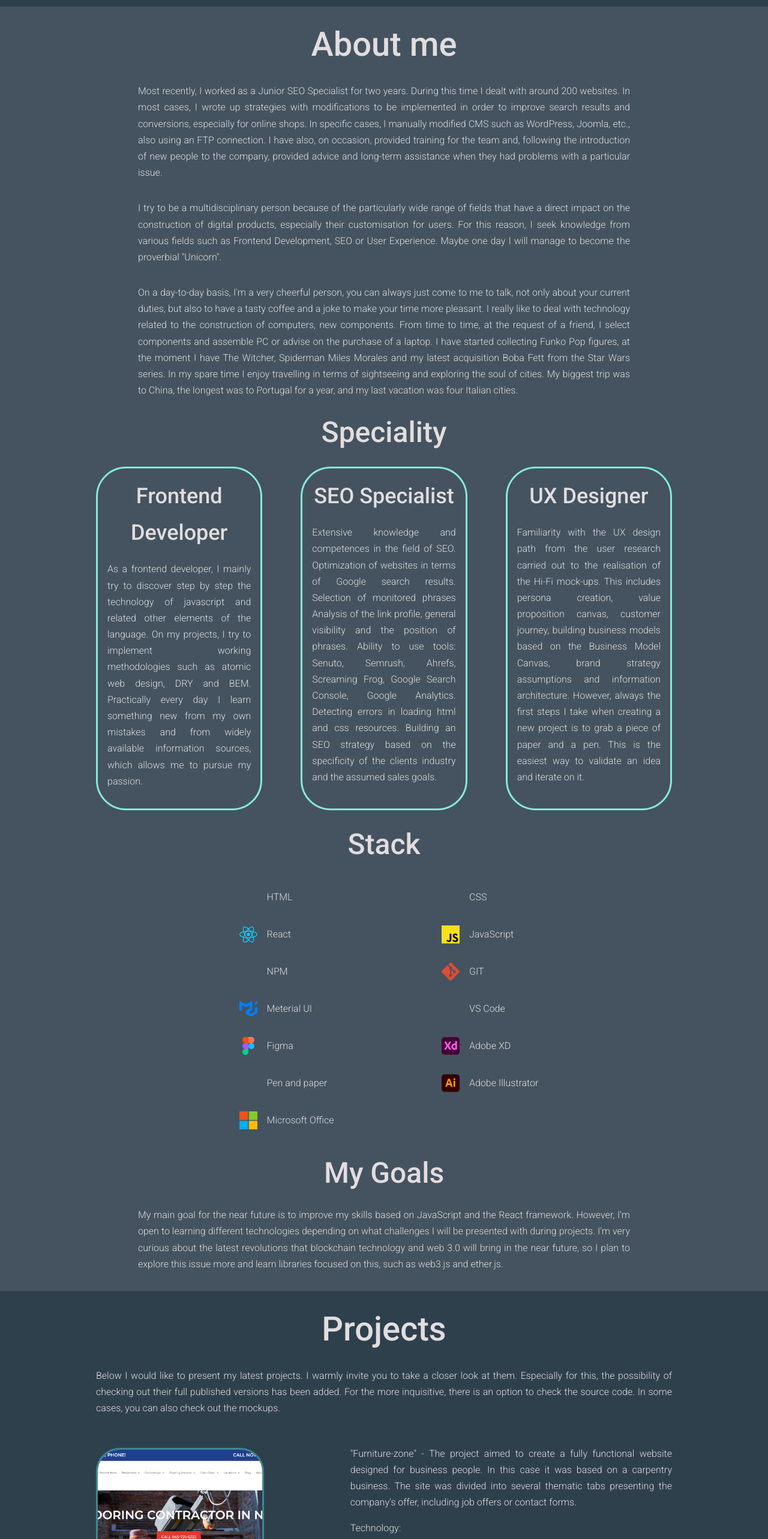
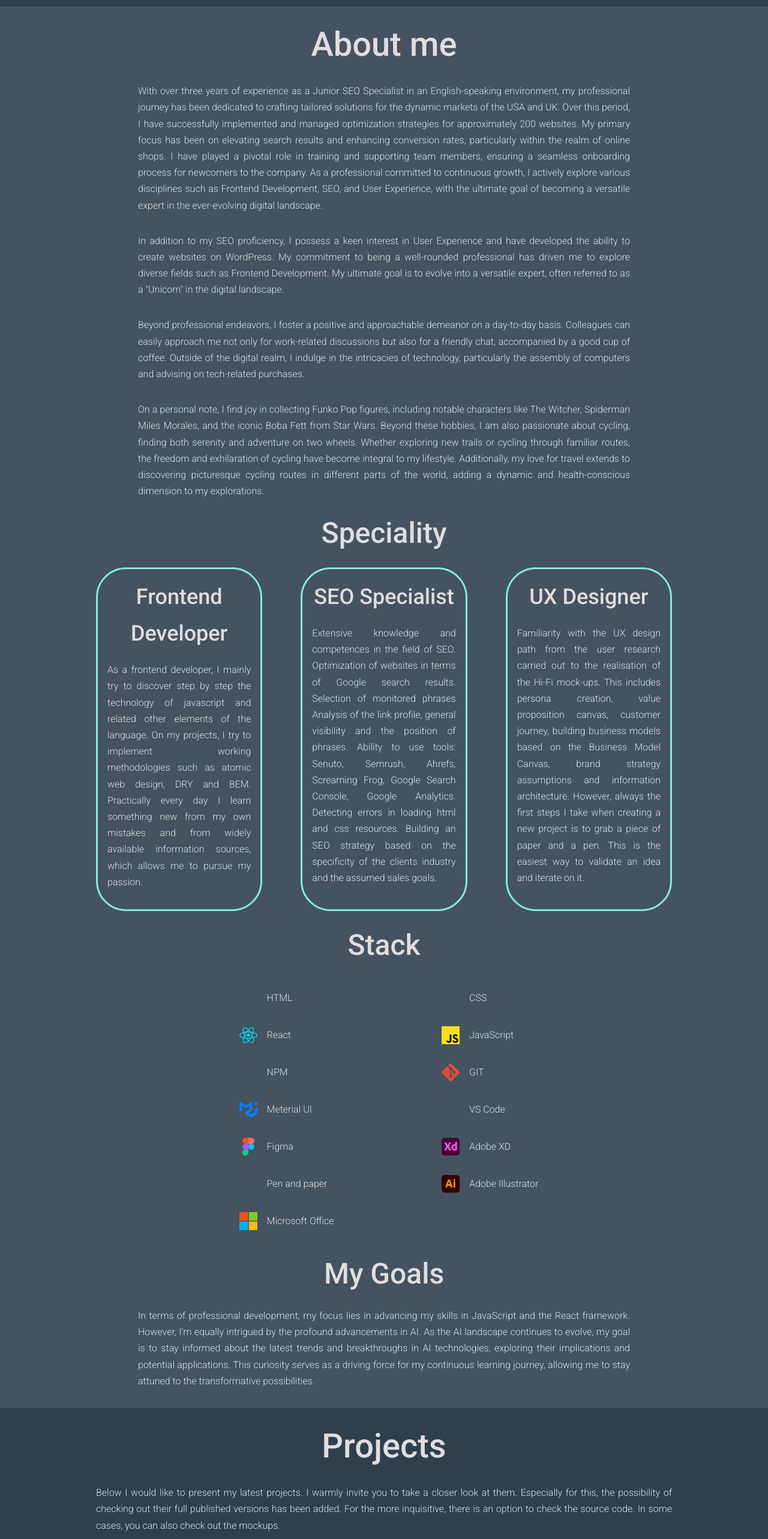
Before and after one commit to MattyKarpinski/portfolio-site, a React app: page / in a window 1280 px wide. Shown: the part 860-3426 px from the top of the page at 60% size. Built offline with nearby package versions, Linux system fonts and the light colour scheme; some icons are missing.

Commit message:
update data

```diff
--- a/src/components/about-me/AboutMe.jsx
+++ b/src/components/about-me/AboutMe.jsx
@@ -13,33 +13,16 @@ const AboutMe = () => {
         <h2>About me</h2>
         <div className='about-me__text-box'>
           <Paragraph>
-            Most recently, I worked as a Junior SEO Specialist for two years. During
-            this time I dealt with around 200 websites. In most cases, I wrote up strategies
-            with modifications to be implemented in order to improve search results and
-            conversions, especially for online shops. In specific cases, I manually
-            modified CMS such as WordPress, Joomla, etc., also using an FTP connection.
-            I have also, on occasion, provided training for the team and, following the
-            introduction of new people to the company, provided advice and long-term
-            assistance when they had problems with a particular issue.
+            With over three years of experience as a Junior SEO Specialist in an English-speaking environment, my professional journey has been dedicated to crafting tailored solutions for the dynamic markets of the USA and UK. Over this period, I have successfully implemented and managed optimization strategies for approximately 200 websites. My primary focus has been on elevating search results and enhancing conversion rates, particularly within the realm of online shops. I have played a pivotal role in training and supporting team members, ensuring a seamless onboarding process for newcomers to the company. As a professional committed to continuous growth, I actively explore various disciplines such as Frontend Development, SEO, and User Experience, with the ultimate goal of becoming a versatile expert in the ever-evolving digital landscape.
           </Paragraph>
           <Paragraph>
-            I try to be a multidisciplinary person because of the particularly wide range of
-            fields that have a direct impact on the construction of digital products,
-            especially their customisation for users. For this reason, I seek knowledge
-            from various fields such as Frontend Development, SEO or User Experience.
-            Maybe one day I will manage to become the proverbial "Unicorn".
+            In addition to my SEO proficiency, I possess a keen interest in User Experience and have developed the ability to create websites on WordPress. My commitment to being a well-rounded professional has driven me to explore diverse fields such as Frontend Development. My ultimate goal is to evolve into a versatile expert, often referred to as a "Unicorn" in the digital landscape.
           </Paragraph>
           <Paragraph>
-            On a day-to-day basis, I'm a very cheerful person, you can always just come to
-            me to talk, not only about your current duties, but also to have a tasty coffee
-            and a joke to make your time more pleasant. I really like to deal with technology
-            related to the construction of computers, new components. From time to time, at
-            the request of a friend, I select components and assemble PC or advise on the
-            purchase of a laptop. I have started collecting Funko Pop figures, at the moment
-            I have The Witcher, Spiderman Miles Morales and my latest acquisition Boba Fett
-            from the Star Wars series. In my spare time I enjoy travelling in terms of
-            sightseeing and exploring the soul of cities. My biggest trip was to China, the
-            longest was to Portugal for a year, and my last vacation was four Italian cities.
+            Beyond professional endeavors, I foster a positive and approachable demeanor on a day-to-day basis. Colleagues can easily approach me not only for work-related discussions but also for a friendly chat, accompanied by a good cup of coffee. Outside of the digital realm, I indulge in the intricacies of technology, particularly the assembly of computers and advising on tech-related purchases.
+          </Paragraph>
+          <Paragraph>
+            On a personal note, I find joy in collecting Funko Pop figures, including notable characters like The Witcher, Spiderman Miles Morales, and the iconic Boba Fett from Star Wars. Beyond these hobbies, I am also passionate about cycling, finding both serenity and adventure on two wheels. Whether exploring new trails or cycling through familiar routes, the freedom and exhilaration of cycling have become integral to my lifestyle. Additionally, my love for travel extends to discovering picturesque cycling routes in different parts of the world, adding a dynamic and health-conscious dimension to my explorations.
           </Paragraph>
         </div>
         <h3>Speciality</h3>
@@ -61,12 +44,7 @@ const AboutMe = () => {
         </ul>
         <h3>My Goals</h3>
         <Paragraph className='about-me__text-box'>
-          My main goal for the near future is to improve my skills based on JavaScript and
-          the React framework. However, I'm open to learning different technologies
-          depending on what challenges I will be presented with during projects. I'm
-          very curious about the latest revolutions that blockchain technology and
-          web 3.0 will bring in the near future, so I plan to explore this issue more
-          and learn libraries focused on this, such as web3.js and ether.js.
+          In terms of professional development, my focus lies in advancing my skills in JavaScript and the React framework. However, I'm equally intrigued by the profound advancements in AI. As the AI landscape continues to evolve, my goal is to stay informed about the latest trends and breakthroughs in AI technologies, exploring their implications and potential applications. This curiosity serves as a driving force for my continuous learning journey, allowing me to stay attuned to the transformative possibilities.
         </Paragraph>
       </div>
     </section>
--- a/src/components/projects/Projects.jsx
+++ b/src/components/projects/Projects.jsx
@@ -42,10 +42,7 @@ const Projects = () => {
             <div className='project-image' style={combinedStyles(FlooringConcept)}></div>
             <div className='projects-items__info'>
               <Paragraph>
-                "Furniture-zone" - The project aimed to create a fully functional website designed for business
-                people. In this case it was based on a carpentry business. The site was
-                divided into several thematic tabs presenting the company's offer, including
-                job offers or contact forms.
+                "Concept Flooring" - A commercial WordPress project seamlessly blending design and functionality. Experience the essence of Concept Flooring's expertise in the flooring industry through a visually captivating and user-friendly platform. A virtual showcase of commercial excellence.
               </Paragraph>
               <span>Technology:</span>
               <div className='projects-items__info-icons'>
@@ -58,7 +55,7 @@ const Projects = () => {
                 <a href="https://flooring-concept.netlify.app/" target='_blank' rel='noreferrer'>
                   <PrimaryButton>Live</PrimaryButton>
                 </a>
-                <a href="https://github.com/MattyKarpinski/furniture-site" target='_blank' rel='noreferrer'>
+                <a href="https://www.figma.com/file/lhY8mM1PjcVLQGTpJ8DoCt/Concept-Flooring?type=design&node-id=0%3A1&mode=design&t=xhGVVagaPgBaH0pr-1" target='_blank' rel='noreferrer'>
                   <PrimaryButton>Mock-up</PrimaryButton>
                 </a>
               </div>
```
